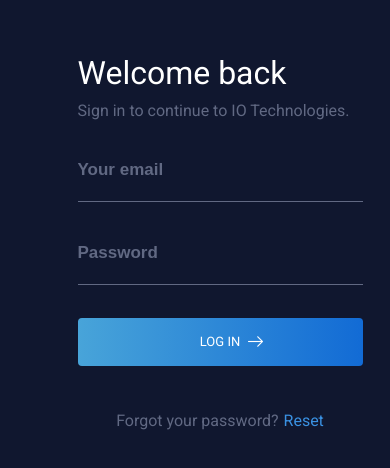
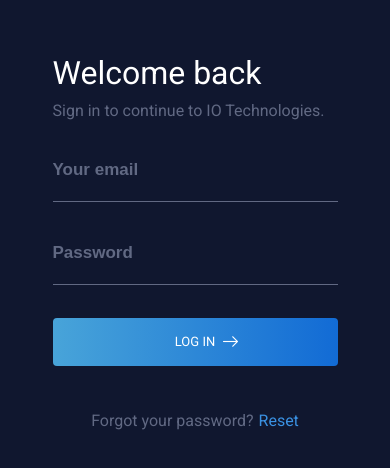
Before and after one commit to DmytroSiianytsia/io-technologies, a React (Create React App) app: page / in a window 390 px wide. Shown: the part 188-656 px from the top of the page. Built offline with nearby package versions, Linux system fonts and the light colour scheme.

Commit message:
deleted margin left in inner class of small screen

```diff
--- a/src/components/main/main.css
+++ b/src/components/main/main.css
@@ -36,7 +36,7 @@
   height: 27px;
 }
 .main .logo__text {
-  font-family: "Montserrat", sans-serif;
+  font-family: "Montserrat", "Roboto Light", sans-serif;
   font-size: 25px;
   line-height: 27px;
   padding-left: 8px;
--- a/src/components/main/main.scss
+++ b/src/components/main/main.scss
@@ -36,7 +36,7 @@
     }
 
     &__text {
-      font-family: 'Montserrat', sans-serif;
+      font-family: 'Montserrat', 'Roboto Light', sans-serif;
       font-size: 25px;
       line-height: 27px;
       padding-left: 8px;
--- a/src/components/welcomBack/welcomBack.css
+++ b/src/components/welcomBack/welcomBack.css
@@ -27,6 +27,11 @@
   width: 285px;
   margin: auto;
   padding-left: 50px;
+}
+@media (max-width: 999px) {
+  .inner {
+    padding-left: 0;
+  }
 }
 .inner__title {
   margin-top: 190px;
--- a/src/components/welcomBack/welcomBack.scss
+++ b/src/components/welcomBack/welcomBack.scss
@@ -28,6 +28,10 @@
   width: 285px;
   margin: auto;
   padding-left: 50px;
+
+  @media (max-width: 999px) {
+    padding-left: 0;
+  }
 
   &__title {
     margin-top: 190px;
```
Also changed, not shown: 1 other file (tests, documents, lock files or other folders).
